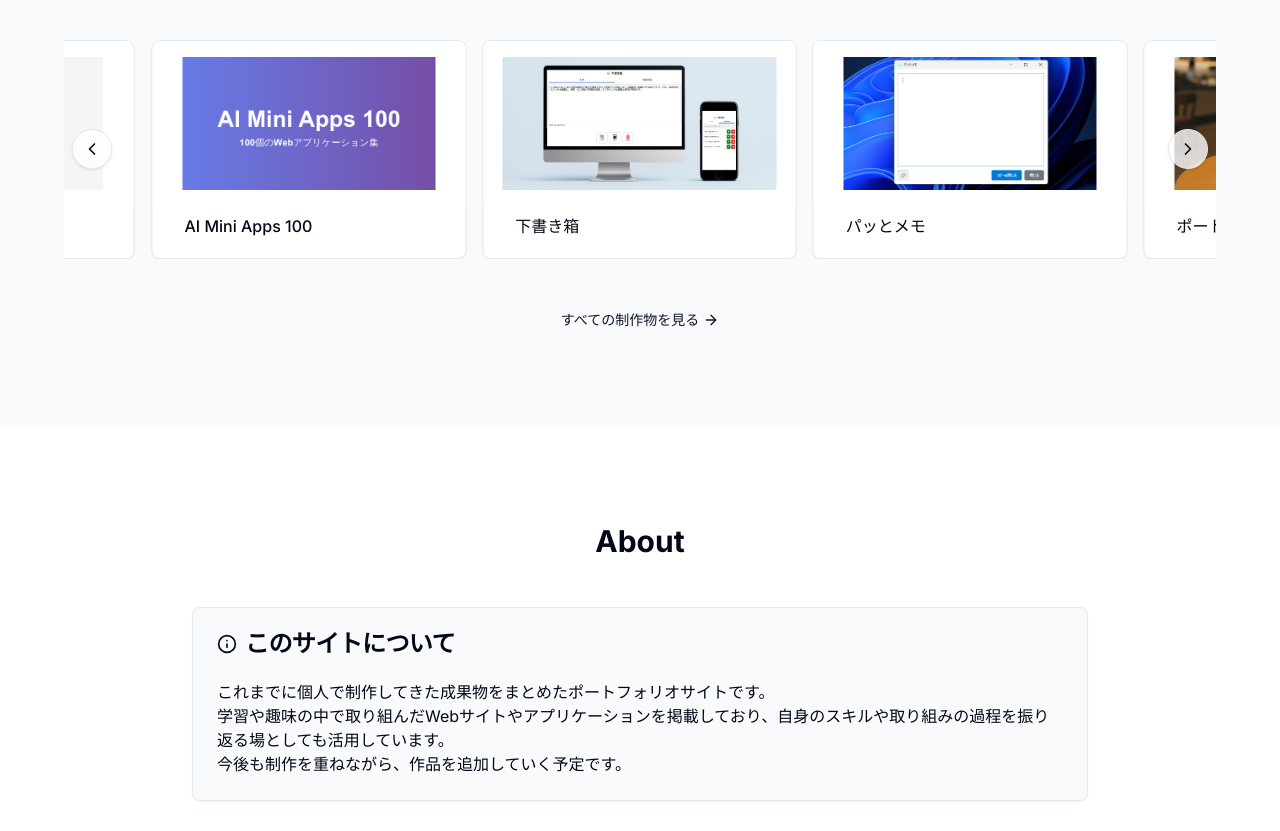
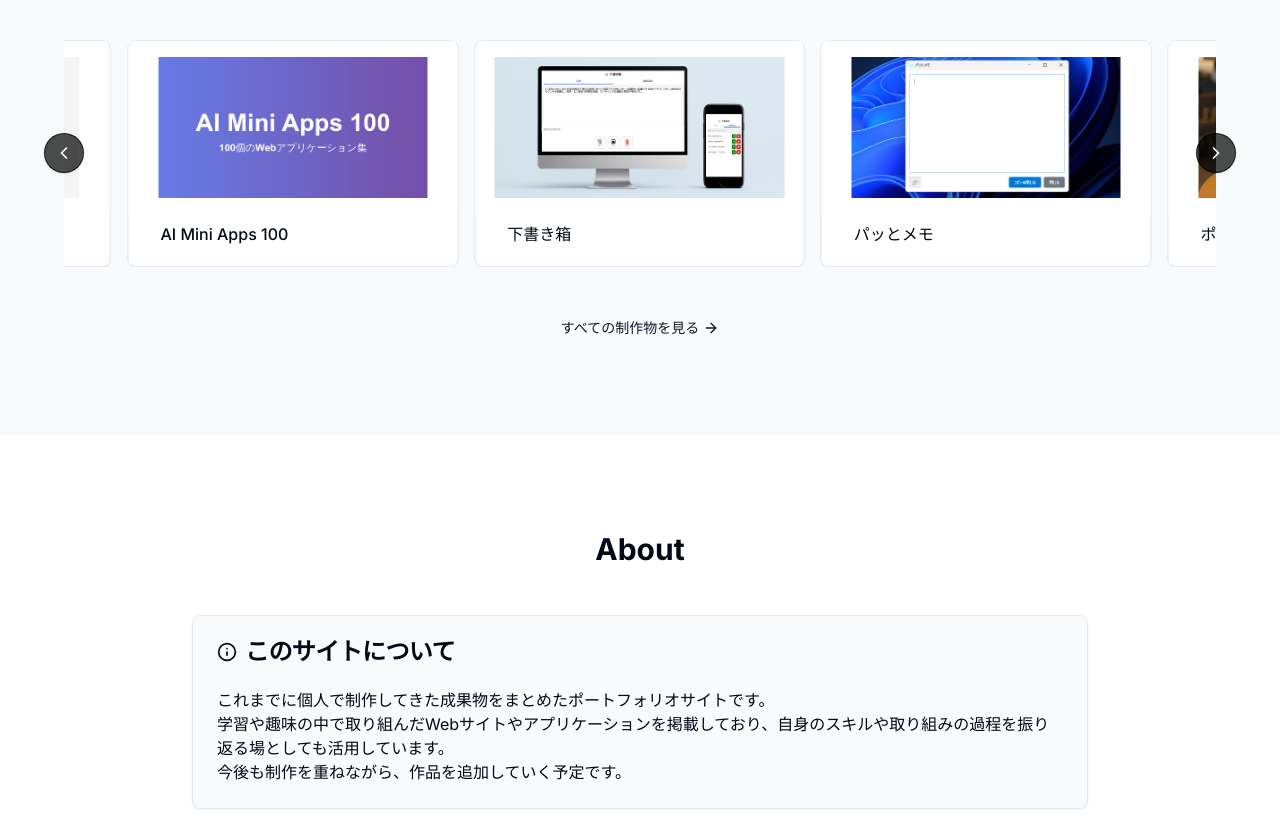
Before and after one commit to ekumaki/my-portfolio, a Next.js app: page / in a window 1280 px wide. Shown: the part 940-1771 px from the top of the page. Built offline with nearby package versions, Linux system fonts and the light colour scheme.

Commit message:
feat: Update WorksCarousel button styles and fix Japanese character encoding

```diff
--- a/app/globals.css
+++ b/app/globals.css
@@ -2,8 +2,8 @@
 @tailwind components;
 @tailwind utilities;
 
-/* Embla carousel with peeking (48px) */
-.embla { --slide-spacing: 16px; --slide-peek: 48px; }
+/* Embla carousel with peeking (24px) */
+.embla { --slide-spacing: 16px; --slide-peek: 24px; }
 .embla__viewport {
   overflow: hidden;
   padding-left: calc(var(--slide-peek) + var(--slide-spacing) / 2);
--- a/components/features/WorksCarousel.tsx
+++ b/components/features/WorksCarousel.tsx
@@ -258,13 +258,15 @@ export function WorksCarousel({ projects, includeDummy = false }: Props) {
 
         onClick={scrollPrev}
 
-        aria-label="蜑阪∈"
+        aria-label="前へ"
 
-        className="hidden md:flex absolute left-2 top-1/2 -translate-y-1/2 z-30 h-10 w-10 items-center justify-center rounded-full border bg-background/80 shadow"
+        className="hidden md:flex absolute top-1/2 -translate-y-1/2 z-30 h-10 w-10 items-center justify-center rounded-full border border-black/70 bg-black/70 shadow dark:border-white/70 dark:bg-white/70"
+
+        style={{ left: "-20px" }}
 
       >
 
-        <ChevronLeft className="h-5 w-5" />
+        <ChevronLeft className="h-5 w-5 text-white dark:text-black" />
 
       </button>
 
@@ -274,13 +276,15 @@ export function WorksCarousel({ projects, includeDummy = false }: Props) {
 
         onClick={scrollNext}
 
-        aria-label="谺｡縺ｸ"
+        aria-label="次へ"
 
-        className="hidden md:flex absolute right-2 top-1/2 -translate-y-1/2 z-30 h-10 w-10 items-center justify-center rounded-full border bg-background/80 shadow"
+        className="hidden md:flex absolute top-1/2 -translate-y-1/2 z-30 h-10 w-10 items-center justify-center rounded-full border border-black/70 bg-black/70 shadow dark:border-white/70 dark:bg-white/70"
+
+        style={{ right: "-20px" }}
 
       >
 
-        <ChevronRight className="h-5 w-5" />
+        <ChevronRight className="h-5 w-5 text-white dark:text-black" />
 
       </button>
 
```
